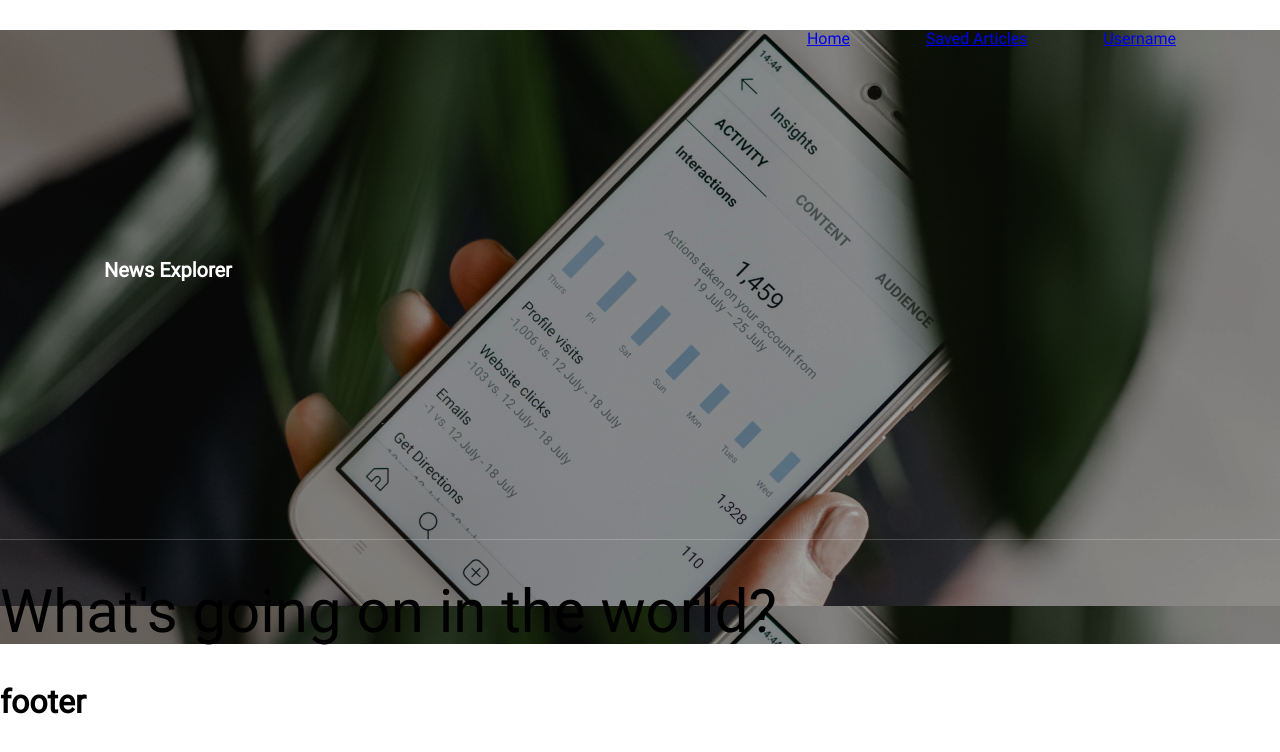
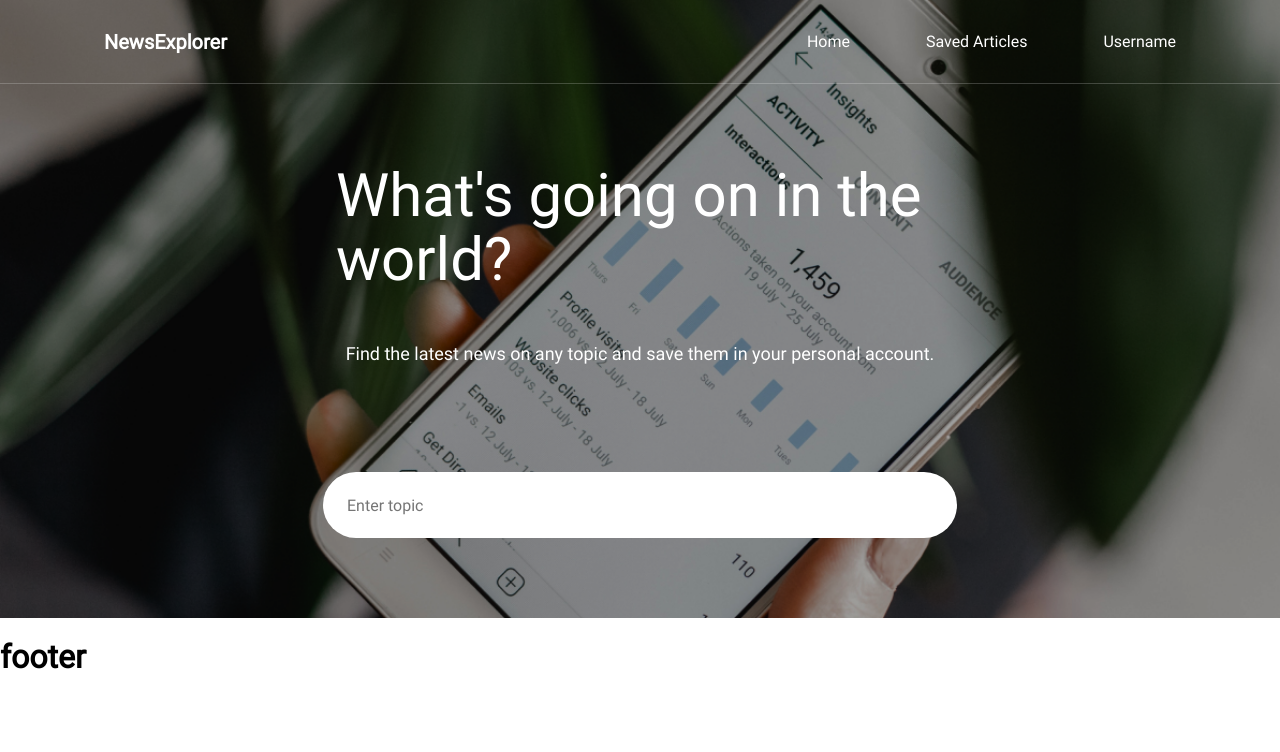
Before and after one commit to Aivaxela/news_explorer_frontend, a React (Vite) app: page / in a window 1280 px wide. Shown: the top 752 px of the page. Built offline with nearby package versions, Linux system fonts and the light colour scheme.

Commit message:
nav and main CSS improvements

```diff
--- a/src/blocks/Main.css
+++ b/src/blocks/Main.css
@@ -1,10 +1,38 @@
 .main {
   background-image: url(../assets/georgia-de-lotz--UsJoNxLaNo-unsplash.png);
-  background-color: aqua;
+  background-size: cover;
 }
 
 .main__title {
+  margin: 0 auto;
+  padding-top: 80px;
+  max-width: 608px;
   font-size: 60px;
   font-weight: 400;
   line-height: 64px;
+  color: #fff;
 }
+
+.main__subtitle {
+  padding-top: 32px;
+  text-align: center;
+  font-size: 18px;
+  font-weight: 400;
+  line-height: 24px;
+  color: #fff;
+}
+
+.main__searchbar {
+  padding: 88px 0 80px 0;
+  display: flex;
+  justify-content: center;
+}
+
+.main__search-input {
+  width: 608px;
+  height: 64px;
+  padding-left: 24px;
+  border-radius: 100px;
+  border-style: none;
+  font-size: 16px;
+}
--- a/src/blocks/Nav.css
+++ b/src/blocks/Nav.css
@@ -1,15 +1,16 @@
 .nav {
   display: flex;
-  margin-top: 30px;
+  padding-top: 30px;
   padding-bottom: 30px;
   box-shadow: 0px -1px 0px 0px #ffffff33 inset;
 }
 
 .nav__title {
   margin: 0 auto 0 104px;
+  height: 24px;
   font-weight: 700;
   font-size: 20px;
-  line-height: 24;
+  line-height: 24px;
   text-decoration: none;
   color: #fff;
 }
@@ -21,9 +22,9 @@
 }
 
 .nav__nav-item {
+  height: 24px;
   font-weight: 500;
-  line-height: 24;
+  line-height: 24px;
   text-decoration: none;
   color: #fff;
-  text-align: center;
 }
--- a/src/components/Main.jsx
+++ b/src/components/Main.jsx
@@ -7,6 +7,18 @@ export default function Main() {
       <main className="main">
         <Nav />
         <h1 className="main__title">What's going on in the world?</h1>
+        <p className="main__subtitle">
+          Find the latest news on any topic and save them in your personal
+          account.
+        </p>
+        <label htmlFor="main-search" className="main__searchbar">
+          <input
+            type="text"
+            className="main__search-input"
+            id="main-search"
+            placeholder="Enter topic"
+          />
+        </label>
       </main>
     </>
   );
--- a/src/components/Nav.jsx
+++ b/src/components/Nav.jsx
@@ -5,16 +5,16 @@ export default function Nav() {
   return (
     <nav className="nav">
       <Link to="/" className="nav__title">
-        News Explorer
+        NewsExplorer
       </Link>
       <div className="nav__group">
-        <Link to="/" className="nav__home-btn">
+        <Link to="/" className="nav__nav-item">
           Home
         </Link>
-        <Link to="/saved-news" className="nav__saved-articles-btn">
+        <Link to="/saved-news" className="nav__nav-item">
           Saved Articles
         </Link>
-        <Link to="/profile" className="nav__profile-btn">
+        <Link to="/profile" className="nav__nav-item">
           Username
         </Link>
       </div>
```
